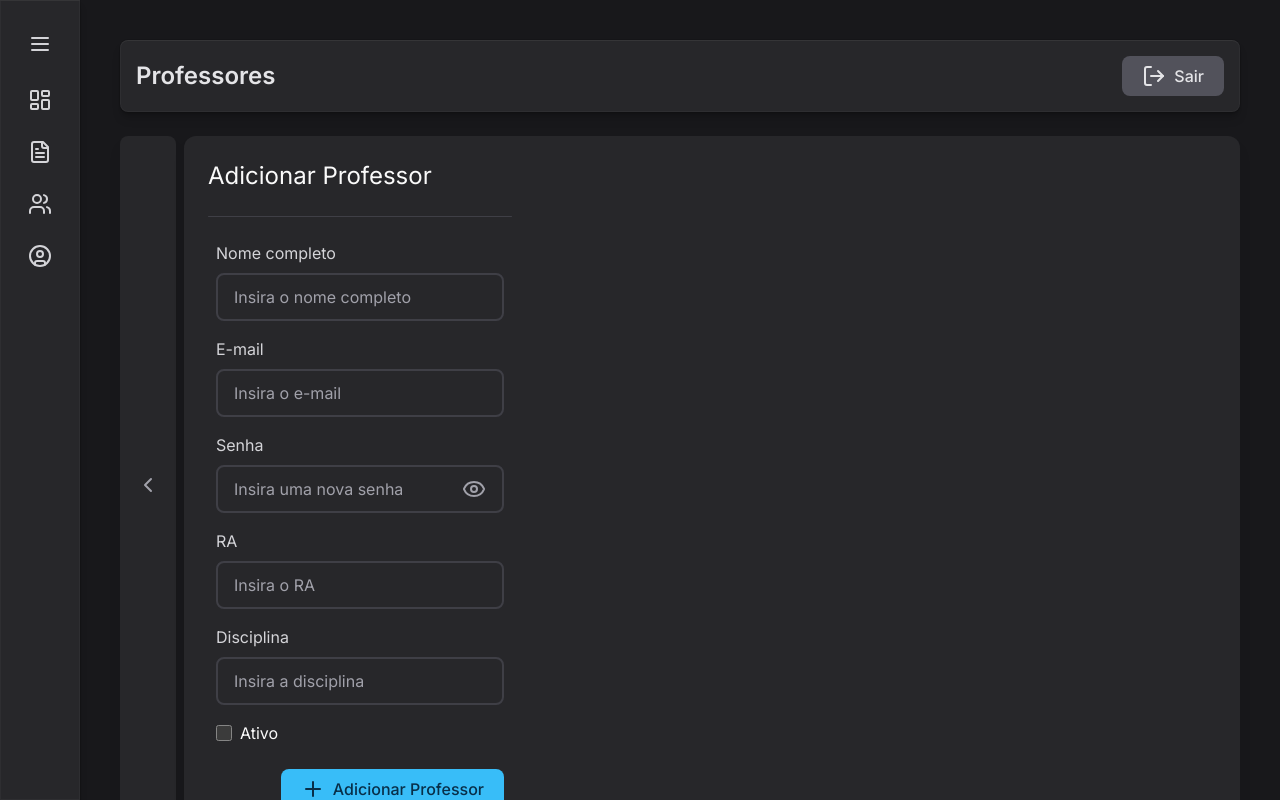
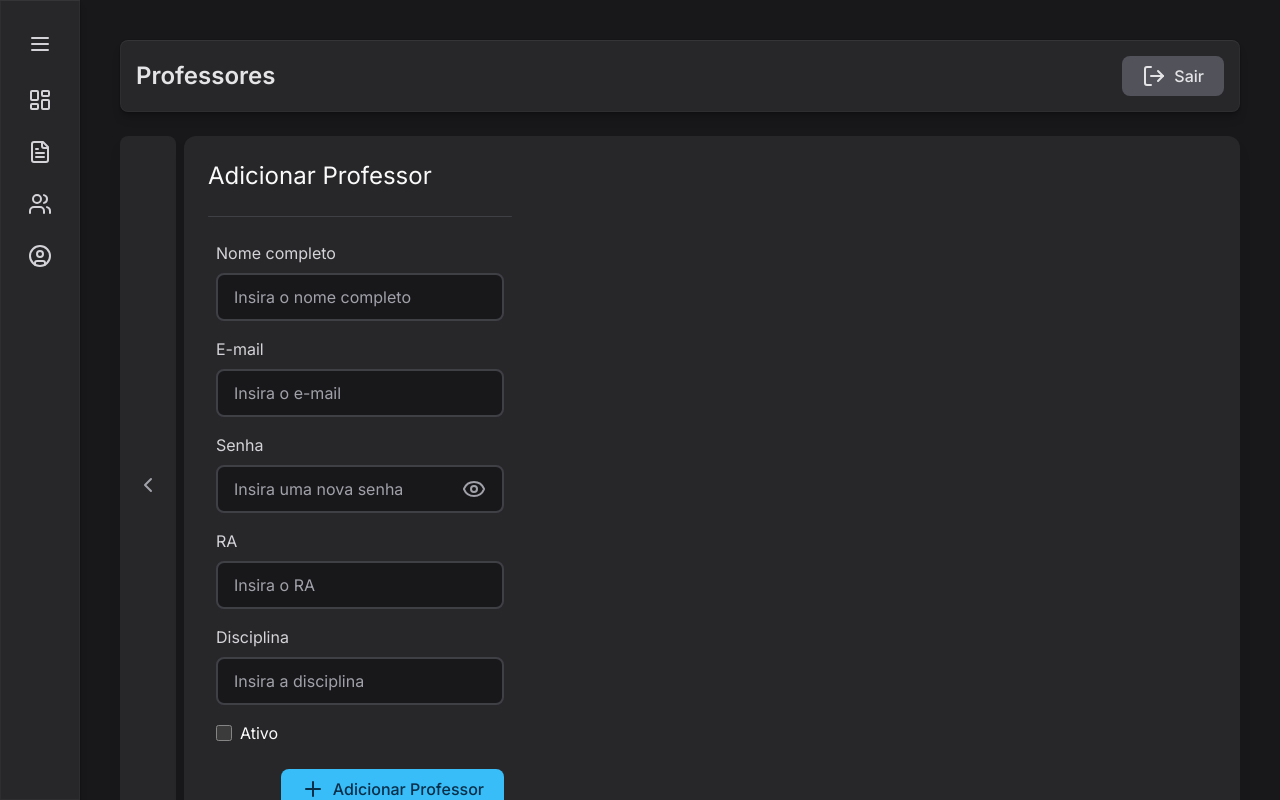
Before and after one commit to brenocrepaldi/avalie-web, a React (Vite) app: page /teachers/add-teacher in a window 1280 px wide. Built offline with nearby package versions, Linux system fonts and the light colour scheme; no server answers; sample sign-in values are in the browser's storage.

Commit message:
style: input colors

```diff
--- a/src/index.css
+++ b/src/index.css
@@ -32,3 +32,11 @@ input[type='number']::-webkit-inner-spin-button {
 input[type='number'] {
 	-moz-appearance: textfield;
 }
+
+input:-webkit-autofill,
+input:-webkit-autofill:hover,
+input:-webkit-autofill:focus {
+	-webkit-box-shadow: 0 0 0px 1000px transparent inset !important;
+	-webkit-text-fill-color: inherit !important;
+	transition: background-color 100s ease-in-out 100s;
+}
--- a/src/pages/profile/index.tsx
+++ b/src/pages/profile/index.tsx
@@ -62,7 +62,7 @@ export function ProfilePage() {
 						<div className="space-y-3">
 							<div className="pt-2 space-y-2">
 								<span className="text-zinc-300">Nome completo</span>
-								<div className="h-12 px-4 border-zinc-700 border-2 rounded-lg flex items-center gap-2">
+								<div className="h-12 px-4 bg-zinc-900 border-zinc-700 border-2 rounded-lg flex items-center gap-2">
 									<input
 										type="text"
 										name="name"
@@ -75,7 +75,7 @@ export function ProfilePage() {
 							</div>
 							<div className="space-y-2">
 								<span className="text-zinc-300">E-mail</span>
-								<div className="h-12 px-4 border-zinc-700 border-2 rounded-lg flex items-center gap-2">
+								<div className="h-12 px-4 bg-zinc-900 border-zinc-700 border-2 rounded-lg flex items-center gap-2">
 									<input
 										type="email"
 										name="email"
--- a/src/pages/teachers/teachers-components/add-teacher-page.tsx
+++ b/src/pages/teachers/teachers-components/add-teacher-page.tsx
@@ -33,6 +33,8 @@ export function AddTeacherPage() {
 	const registerTeacher = (e: React.FormEvent<HTMLFormElement>) => {
 		e.preventDefault();
 
+		console.log(formData);
+
 		// Requisição para cadastrar professor no backend
 
 		toast.success(`Professor cadastrado com sucesso!`);
@@ -65,7 +67,7 @@ export function AddTeacherPage() {
 								<div className="space-y-4">
 									<div className="space-y-2">
 										<span className="text-zinc-300">Nome completo</span>
-										<div className="h-12 px-4 border-zinc-700 border-2 rounded-lg flex items-center gap-2">
+										<div className="h-12 px-4 bg-zinc-900 border-zinc-700 border-2 rounded-lg flex items-center gap-2">
 											<input
 												type="text"
 												id="name"
@@ -81,7 +83,7 @@ export function AddTeacherPage() {
 
 									<div className="space-y-2">
 										<span className="text-zinc-300">E-mail</span>
-										<div className="h-12 px-4 border-zinc-700 border-2 rounded-lg flex items-center gap-2">
+										<div className="h-12 px-4 bg-zinc-900 border-zinc-700 border-2 rounded-lg flex items-center gap-2">
 											<input
 												type="email"
 												id="email"
@@ -97,7 +99,7 @@ export function AddTeacherPage() {
 
 									<div className="space-y-2">
 										<span className="text-zinc-300">Senha</span>
-										<div className="h-12 px-4 border-zinc-700 border-2 rounded-lg flex items-center gap-2">
+										<div className="h-12 px-4 bg-zinc-900 border-zinc-700 border-2 rounded-lg flex items-center gap-2">
 											<input
 												type={showPassword ? 'text' : 'password'}
 												name="password"
@@ -123,7 +125,7 @@ export function AddTeacherPage() {
 
 									<div className="space-y-2">
 										<span className="text-zinc-300">RA</span>
-										<div className="h-12 px-4 border-zinc-700 border-2 rounded-lg flex items-center gap-2">
+										<div className="h-12 px-4 bg-zinc-900 border-zinc-700 border-2 rounded-lg flex items-center gap-2">
 											<input
 												type="number"
 												id="ra"
@@ -139,7 +141,7 @@ export function AddTeacherPage() {
 
 									<div className="space-y-2">
 										<span className="text-zinc-300">Disciplina</span>
-										<div className="h-12 px-4 border-zinc-700 border-2 rounded-lg flex items-center gap-2">
+										<div className="h-12 px-4 bg-zinc-900 border-zinc-700 border-2 rounded-lg flex items-center gap-2">
 											<input
 												type="text"
 												id="discipline"
```
